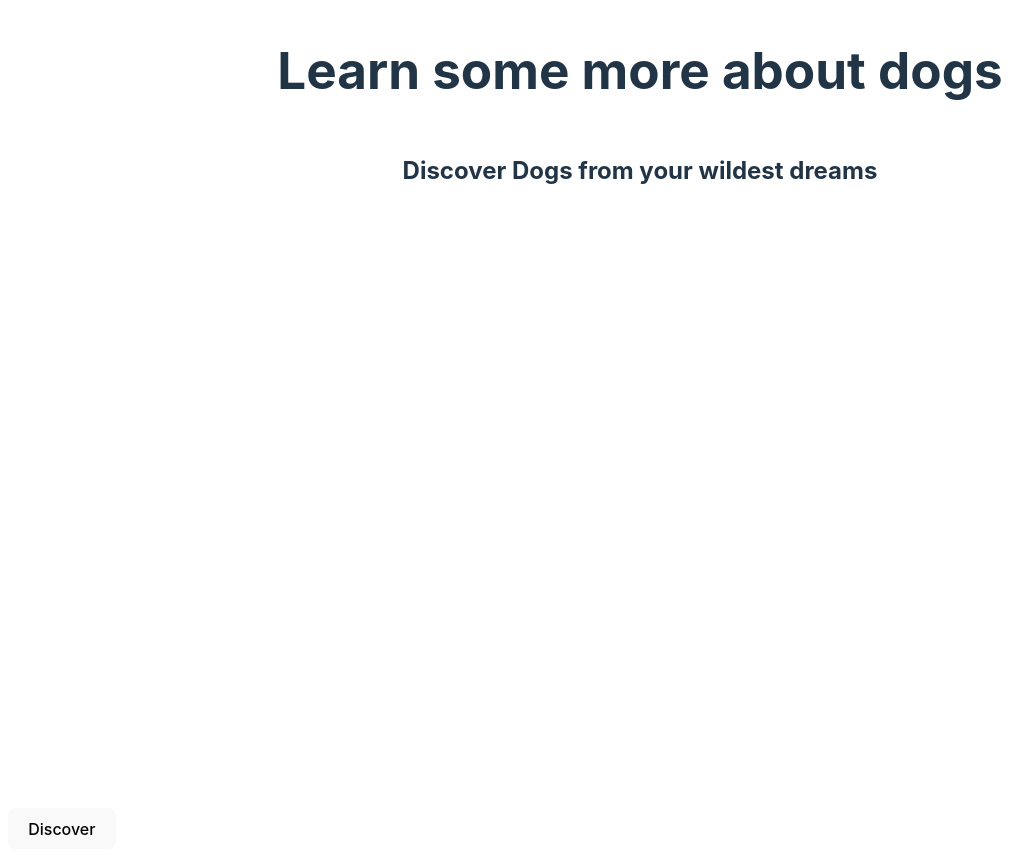
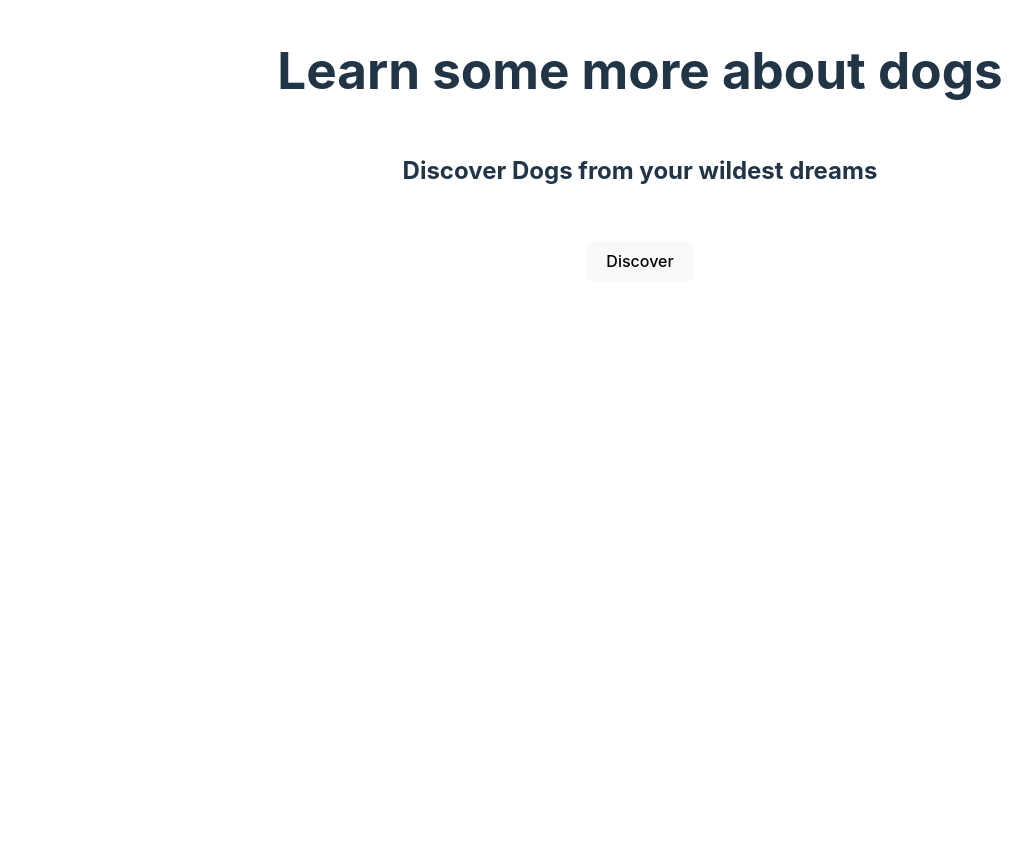
Before and after one commit to Boyce007/codepath-project-3, a React (Vite) app: page / in a window 1280 px wide. Shown: the whole page, without its empty margins (0-1035 px from the left). After the commit the page ends 816 px from the top, so only its background shows below. Built offline with nearby package versions, Linux system fonts and the light colour scheme.

Commit message:
added condtional rendering to button click with api call

```diff
--- a/src/App.css
+++ b/src/App.css
@@ -7,3 +7,7 @@
 
     height: 100vh;
   }
+
+img {
+    height: 500px
+}
--- a/src/App.jsx
+++ b/src/App.jsx
@@ -4,23 +4,37 @@ import './App.css'
 function App() {
   const [dog, setDog] = useState({});
   const [image,setImage] = useState('');
+  const [name,setName] = useState("");
+  const [isCliked,setIsCliked] = useState(false);
+
   //https://api.thedogapi.com/v1/images/search?api_key=live_WIrZPhSJxXptX7hl4rxPNpqRV7shUKcnZhrJoxk4IbazhNaxQjdgDwHGYmS05eJN
   const url = 'https://api.thedogapi.com/v1/images/search'
   const apiKey = 'live_WIrZPhSJxXptX7hl4rxPNpqRV7shUKcnZhrJoxk4IbazhNaxQjdgDwHGYmS05eJN'
   const callAPI = async () => {
-    const response = await fetch(`${url}?api_key=${apiKey}`);
+    const response = await fetch(`${url}?limit=1&api_key=${apiKey}`);
     const json = await response.json();
-    setImage(json[0].url)
+    setImage(json[0].url);
+    console.log(json[0].breeds)
+    setName(json[0].breeds[0].name)
+    setIsCliked(true)
+
   }
 
 
   return (
+
     <div>
       <div className="title-container">
         <h1>Learn some more about dogs</h1>
         <h2>Discover Dogs from your wildest dreams</h2>
+        <p>{name}</p>
+        {isCliked && <img src={image} alt='' />}
+        <button onClick={callAPI} >Discover</button>
       </div>
-      <button onClick={callAPI} >Discover</button>
+
+
+
+
     </div>
 
 
```
Also changed, not shown: src/components/DogCard.jsx (added, +11 -0 lines).
